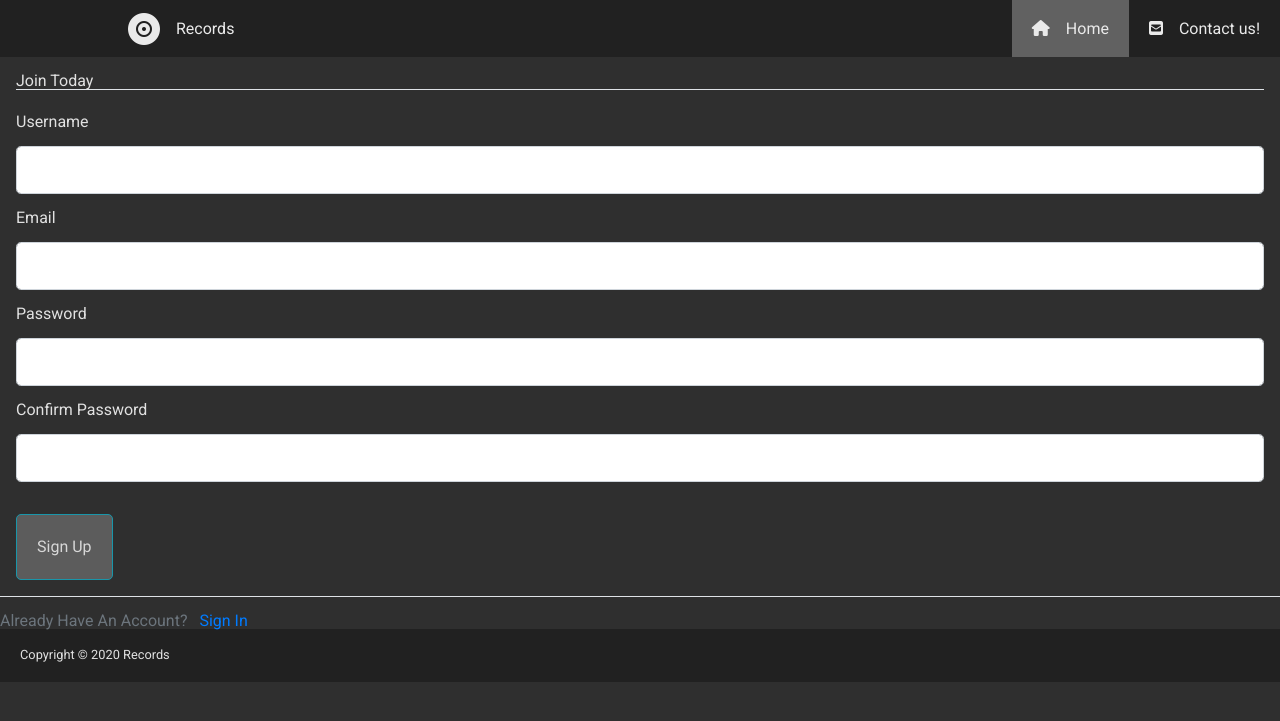
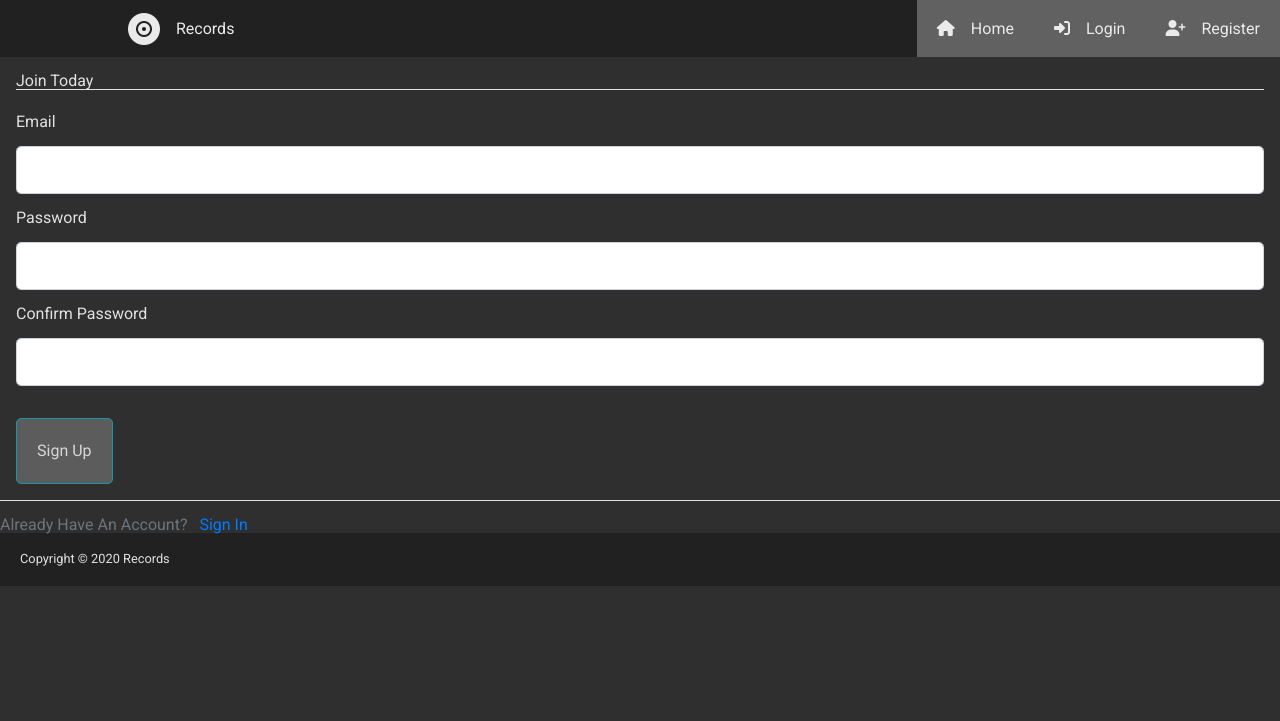
Before and after one commit to DylanKlintworth/Rockin-Records, a Flask app: page /register in a window 1280 px wide. Shown: the top 721 px of the page. Run offline with Flask 2, Linux system fonts and the light colour scheme; parts of the project's set-up code (start-up, migrations or seed data) failed here and were passed over; some libraries are stand-ins or nearby versions.

Commit message:
added user accounts

```diff
--- /dev/null
+++ b/database/Templates/account.html
@@ -0,0 +1,4 @@
+{% extends "index.html" %}
+{% block content %}
+    <h1>{{ current_user.email }}</h1>
+{% endblock content %}
--- a/database/Templates/index.html
+++ b/database/Templates/index.html
@@ -20,9 +20,17 @@
     <header id="main-header">
         <nav id="main-navigation">
             <ul>
+                {% if current_user.is_authenticated %}
                 <li class="left-align" id="logo-section"><a href="{{ url_for('home') }}" id="subway-icon"><i class="fas fa-record-vinyl fa-2x"></i>Records</a></li>
                 <li><a href="{{ url_for('home') }}" class="current-page"><i class="fas fa-home icon-right-padding"></i>Home</a></li>
-                <li><a href="contact-us.html"><i class="fas fa-envelope-square icon-right-padding"></i>Contact us!</a></li>
+                <li><a href="{{ url_for('account') }}" class="current-page"><i class="fas fa-user-circle icon-right-padding"></i>Account</a></li>
+                <li><a href="{{ url_for('logout') }}" class="current-page"><i class="fas fa-sign-out-alt icon-right-padding"></i>Logout</a></li>
+                {% else %}
+                <li class="left-align" id="logo-section"><a href="{{ url_for('home') }}" id="subway-icon"><i class="fas fa-record-vinyl fa-2x"></i>Records</a></li>
+                <li><a href="{{ url_for('home') }}" class="current-page"><i class="fas fa-home icon-right-padding"></i>Home</a></li>
+                <li><a href="{{ url_for('login') }}" class="current-page"><i class="fas fa-sign-in-alt icon-right-padding"></i>Login</a></li>
+                <li><a href="{{ url_for('register') }}" class="current-page"><i class="fas fa-user-plus icon-right-padding"></i>Register</a></li>
+                {% endif %}
             </ul>
         </nav>
     </header>
--- a/database/Templates/register.html
+++ b/database/Templates/register.html
@@ -5,20 +5,6 @@
             {{ form.hidden_tag() }}
             <fieldset class="form-group">
                 <legend class="border-bottom mb-4">Join Today</legend>
-                <div class="form-group">
-                    {{ form.username.label(class="form-control-label") }}
-
-                    {% if form.username.errors %}
-                        {{ form.username(class="form-control form-control-lg is-invalid") }}
-                        <div class="invalid-feedback">
-                            {% for error in form.username.errors %}
-                                <span>{{ error }}</span>
-                            {% endfor %}
-                        </div>
-                    {% else %}
-                        {{ form.username(class="form-control form-control-lg mt-3") }}
-                    {% endif %}
-                </div>
                 <div class="form-group">
                     {{ form.email.label(class="form-control-label") }}
                     {% if form.email.errors %}
--- a/database/forms.py
+++ b/database/forms.py
@@ -1,6 +1,7 @@
 from flask_wtf import FlaskForm
 from wtforms import StringField, PasswordField, SubmitField, BooleanField, IntegerField
-from wtforms.validators import DataRequired, Length, Email, EqualTo
+from wtforms.validators import DataRequired, Email, EqualTo, ValidationError
+from database.models import *
 
 
 class SearchForm(FlaskForm):
@@ -9,14 +10,18 @@ class SearchForm(FlaskForm):
 
 
 class RegistrationForm(FlaskForm):
-    username = StringField('Username',
-                           validators=[DataRequired()])
     email = StringField('Email',
                         validators=[DataRequired(), Email()])
     password = PasswordField('Password', validators=[DataRequired()])
     confirm_password = PasswordField('Confirm Password',
                                      validators=[DataRequired(), EqualTo('password')])
     submit = SubmitField('Sign Up')
+
+    def validate_email(self, email):
+        user = Users.query.filter_by(email=email.data).first()
+
+        if user:
+            raise ValidationError('That email is taken. Please choose a different one.')
 
 
 class LoginForm(FlaskForm):
--- a/database/routes.py
+++ b/database/routes.py
@@ -1,6 +1,8 @@
-from flask import render_template, url_for, flash, redirect, request, abort
-from database import app, db
+from flask import render_template, url_for, flash, redirect, request
+from database import app, db, bcrypt
 from database.forms import SearchForm, RegistrationForm, LoginForm
+from database.models import *
+from flask_login import login_user, current_user, logout_user, login_required
 
 
 @app.route('/')
@@ -20,20 +22,41 @@ def search():
 
 @app.route('/register', methods=['GET', 'POST'])
 def register():
+    if current_user.is_authenticated:
+        return redirect(url_for('home'))
     form = RegistrationForm()
     if form.validate_on_submit():
-        flash(f"Account created for {form.username.data}!", 'success')
-        return redirect(url_for('home'))
+        hashed_password = bcrypt.generate_password_hash(form.password.data).decode('utf-8')
+        user = Users(email=form.email.data, password=hashed_password)
+        db.session.add(user)
+        db.session.commit()
+        flash(f"Your account has been created! You are now able to login", 'success')
+        return redirect(url_for('login'))
     return render_template('register.html', title='Register!', form=form)
 
 
 @app.route("/login", methods=['GET', 'POST'])
 def login():
+    if current_user.is_authenticated:
+        return redirect(url_for('home'))
     form = LoginForm()
     if form.validate_on_submit():
-        if form.email.data == 'admin@blog.com' and form.password.data == 'password':
-            flash('You have been logged in!', 'success')
-            return redirect(url_for('home'))
+        user = Users.query.filter_by(email=form.email.data).first()
+        if user and bcrypt.check_password_hash(user.password, form.password.data):
+            login_user(user, remember=form.remember.data)
+            next_page = request.args.get('next')
+            return redirect(next_page) if next_page else redirect(url_for('home'))
         else:
-            flash('Login Unsuccessful. Please check username and password', 'danger')
+            flash('Login Unsuccessful. Please check email and password', 'danger')
     return render_template('login.html', title='Login', form=form)
+
+@app.route("/logout")
+def logout():
+    logout_user()
+    return redirect(url_for('home'))
+
+
+@app.route("/account")
+@login_required
+def account():
+    return render_template('account.html', title='Account')
```
Also changed, not shown: database/__init__.py (+8 -3 lines), database/models.py (+14 -2 lines).
